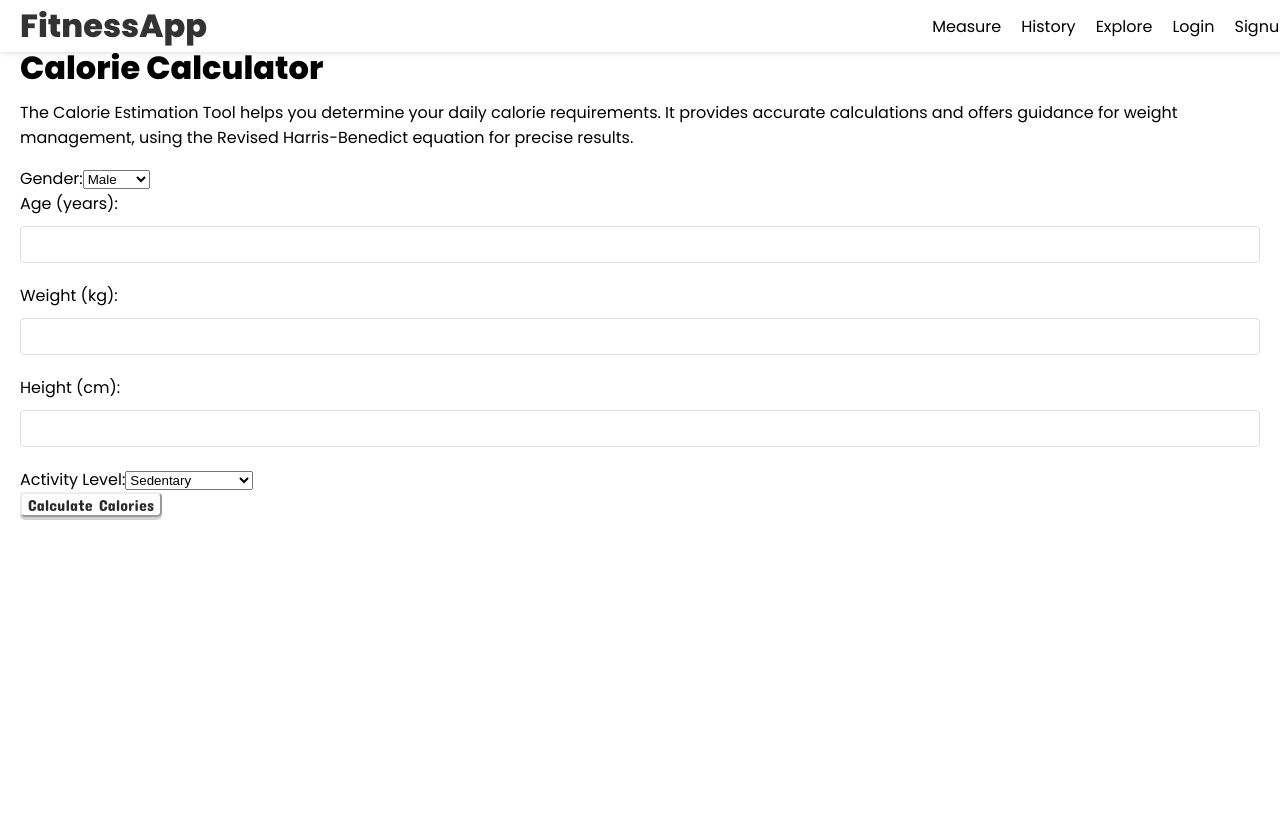
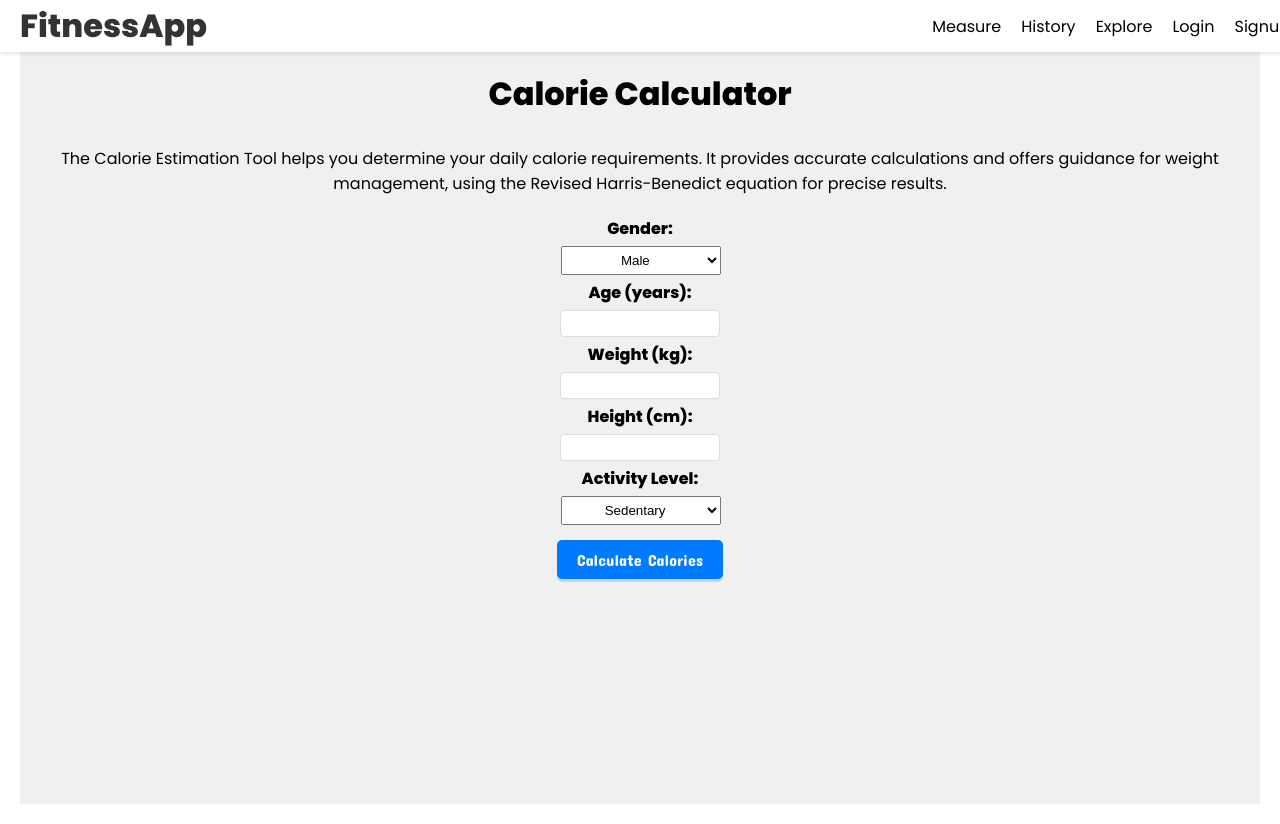
Before and after one commit to ElkkuElias/frntendfit, a React (Create React App) app: page /CalorieCalculator in a window 1280 px wide. Before the commit the page ends 800 px from the top, so only its background shows below. Built offline with nearby package versions, Linux system fonts and the light colour scheme.

Commit message:
css added for caloriecalculator

```diff
--- a/src/pages/CalorieCalculator.css
+++ b/src/pages/CalorieCalculator.css
@@ -0,0 +1,51 @@
+#calorie-calculator {
+    padding-bottom: 200px;
+    display: flex;
+    justify-content: center;
+    align-items: center;
+    min-height: 69vh;
+    flex-direction: column;
+    text-align: center;
+    background-color: #f0f0f0;
+  }
+
+  #calorie-calculator h1 {
+    margin-bottom: 20px;
+  }
+
+  #calorie-calculator p {
+    margin-bottom: 20px;
+  }
+
+  #calorie-calculator label {
+    font-weight: bold;
+  }
+
+  #calorie-calculator select,
+  #calorie-calculator input[type="number"] {
+    margin: 5px;
+    padding: 5px;
+    text-align: center;
+    width: 10rem; /* Adjust the width as needed */
+  }
+
+  #calorie-calculator select {
+    display: inline-block;
+    margin-right: 1%;
+  }
+
+  #calorie-calculator button {
+    display: flex;
+    margin-left: 0%;
+    margin-top: 10px;
+    padding: 10px 20px;
+    background-color: #007bff;
+    color: #fff;
+    border: none;
+    border-radius: 5px;
+    cursor: pointer;
+  }
+
+  #calorie-calculator button:hover {
+    background-color: #0056b3;
+  }
--- a/src/pages/CalorieCalculator.js
+++ b/src/pages/CalorieCalculator.js
@@ -44,7 +44,7 @@
     };
 
   return (
-    <div>
+    <div id="calorie-calculator">
       <h1>Calorie Calculator</h1>
         <p>
         The Calorie Estimation Tool helps you determine your daily calorie requirements.
```
